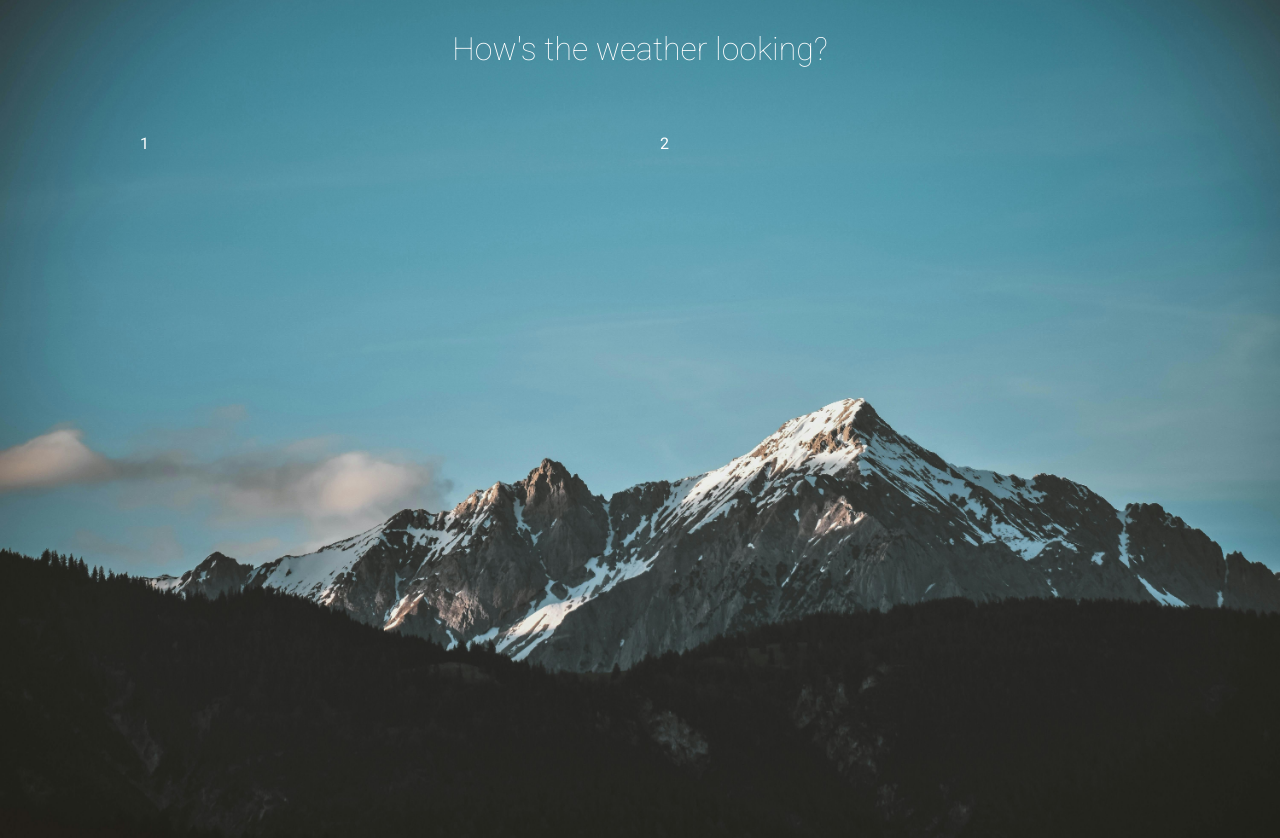
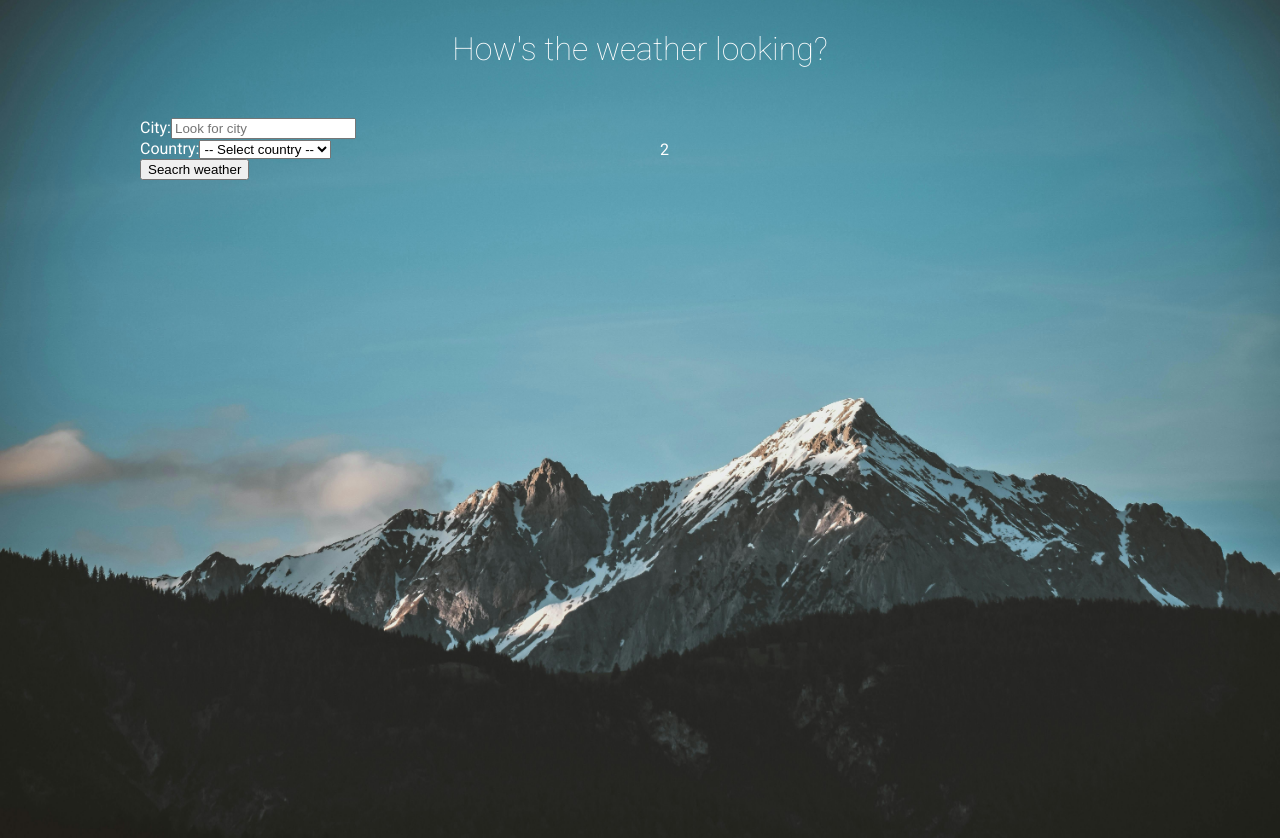
Before and after one commit to IsaacQH/ClimApp, a React (Vite) app: page / in a window 1280 px wide. Built offline with nearby package versions, Linux system fonts and the light colour scheme.

Commit message:
Añadiendo formulario

```diff
--- a/src/App.tsx
+++ b/src/App.tsx
@@ -1,5 +1,6 @@
 
 import styles from "./App.module.css"
+import Form from "./components/Form"
 
 function App() {
   return (
@@ -7,7 +8,7 @@ function App() {
       <h1 className={styles.title}>How's the weather looking?</h1>
 
       <div className={styles.container}>
-        <p>1</p>
+        <Form/>
         <p>2</p>
       </div>
     </>
--- /dev/null
+++ b/src/components/Form.tsx
@@ -0,0 +1,37 @@
+import { countries } from "../data/countries"
+
+
+const Form = () => {
+  return (
+    <form>
+
+        <div>
+            <label htmlFor="city">City:</label>
+            <input
+                id= "city"
+                type="text"
+                name="city"
+                placeholder="Look for city"
+            />
+        </div>
+
+        <div>
+            <label htmlFor="city">Country:</label>
+            <select>
+            <option value="">-- Select country --</option>
+                {countries.map((country) => (
+                    <option
+                        key = {country.code}
+                        value={country.code}
+                    >{country.name}</option>
+                ))}
+            </select>
+        </div>
+
+        <input type="submit" value="Seacrh weather"/>
+
+    </form>
+  )
+}
+
+export default Form
--- /dev/null
+++ b/src/data/countries.ts
@@ -0,0 +1,23 @@
+export const countries = [
+    { code: 'US', name: 'Estados Unidos' },
+    { code: 'MX', name: 'México' },
+    { code: 'AR', name: 'Argentina' },
+    { code: 'CO', name: 'Colombia' },
+    { code: 'CR', name: 'Costa Rica' },
+    { code: 'ES', name: 'España' },
+    { code: 'PE', name: 'Perú' },
+    { code: 'CA', name: 'Canadá' },
+    { code: 'BR', name: 'Brasil' },
+    { code: 'FR', name: 'Francia' },
+    { code: 'DE', name: 'Alemania' },
+    { code: 'IT', name: 'Italia' },
+    { code: 'GB', name: 'Reino Unido' },
+    { code: 'JP', name: 'Japón' },
+    { code: 'AU', name: 'Australia' },
+    { code: 'CN', name: 'China' },
+    { code: 'IN', name: 'India' },
+    { code: 'RU', name: 'Rusia' },
+    { code: 'ZA', name: 'Sudáfrica' },
+    { code: 'NG', name: 'Nigeria' },
+    // Agrega más países según sea necesario
+  ];
```
Also changed, not shown: src/components/modules/Form.module.tsx (added).
